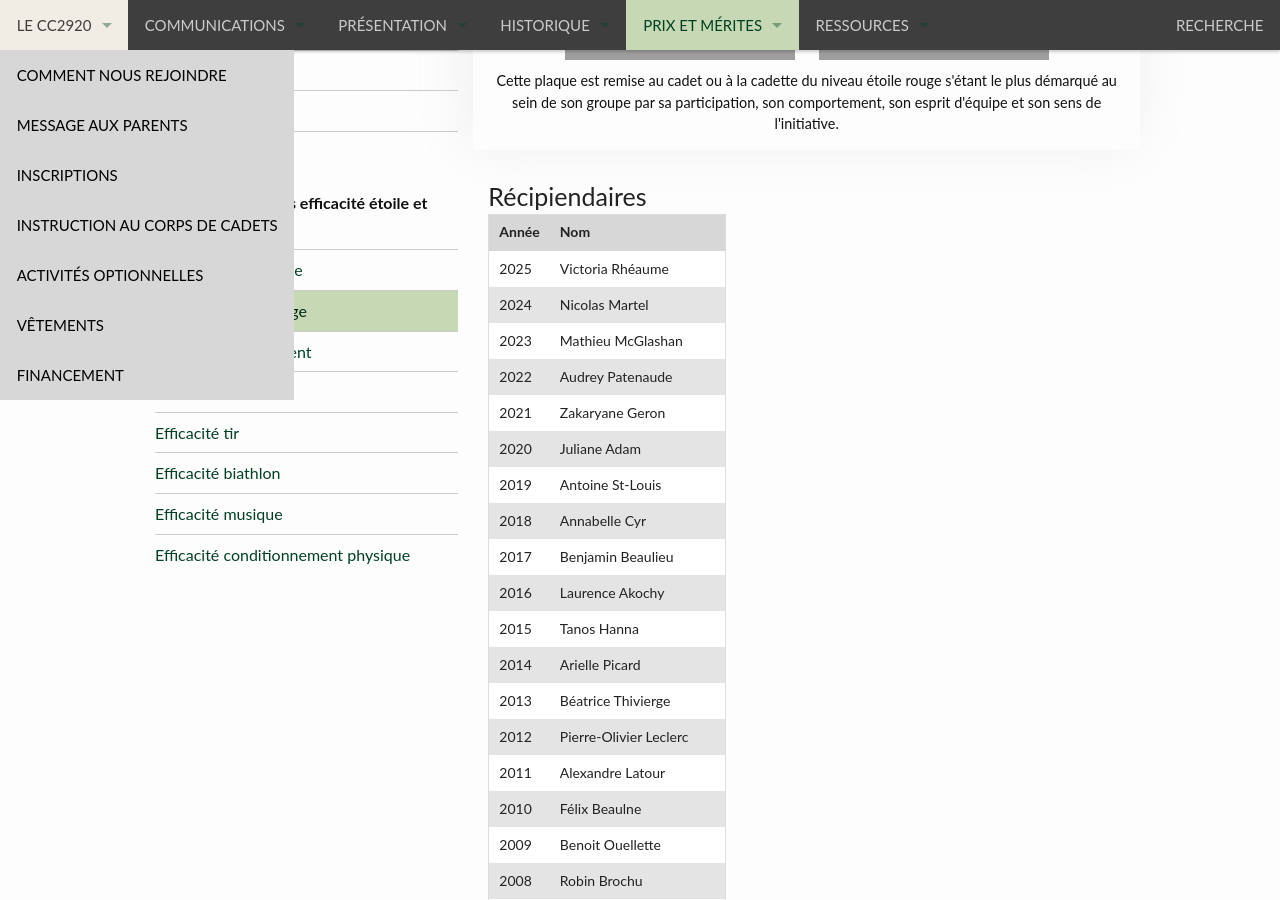
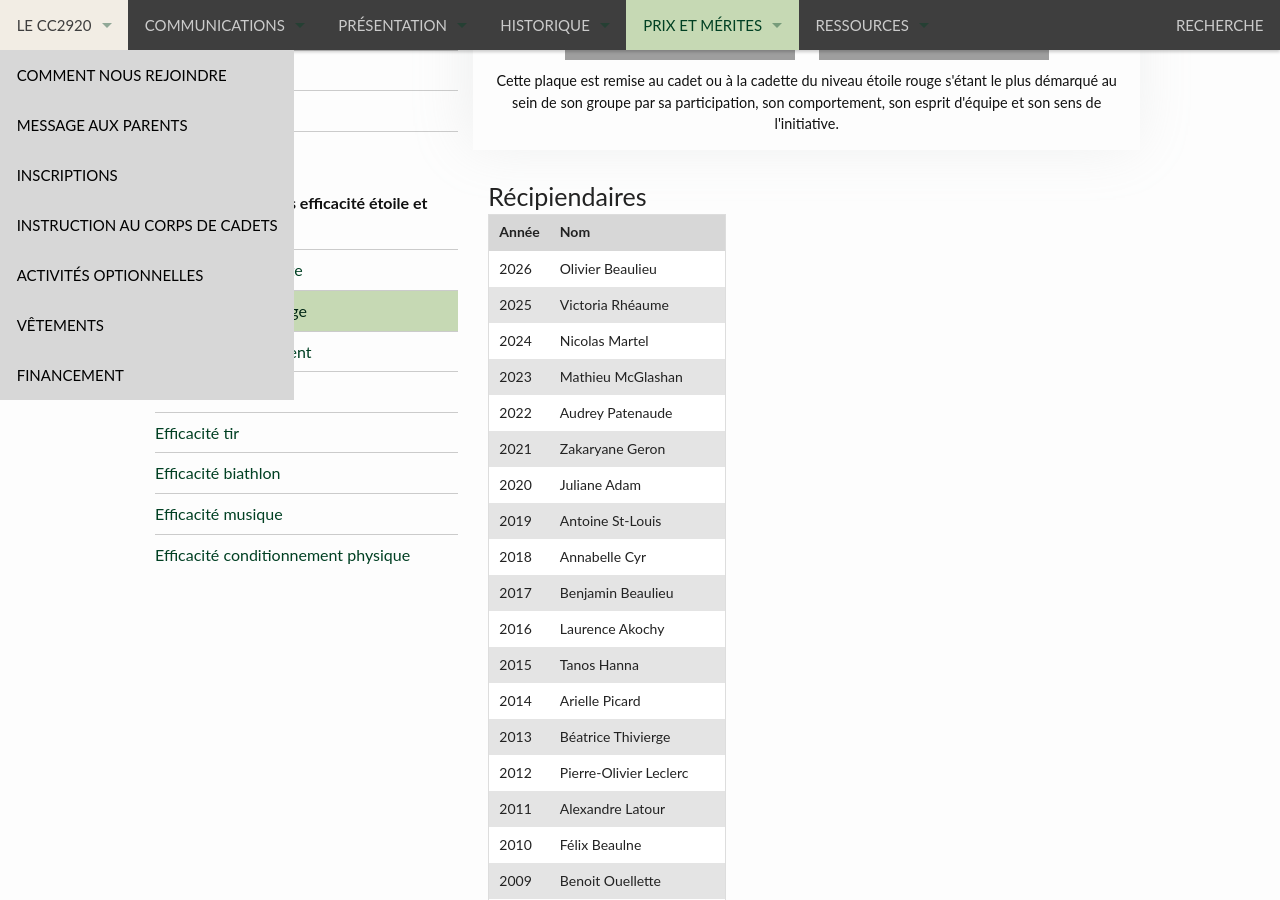
Before and after one commit to CC2920/web, a Jekyll site: the page built from _prix/plaques-trophees/efficacite-etoile-rouge.md, in a window 1280 px wide and 900 px high, scrolled down 611 px. Built offline with Jekyll 4.4.1, drawn with Linux system fonts in a browser that asks for light colours.

Commit message:
Add 2026 recipient to efficiency award list

```diff
--- a/_prix/plaques-trophees/efficacite-etoile-rouge.md
+++ b/_prix/plaques-trophees/efficacite-etoile-rouge.md
@@ -17,6 +17,7 @@ prix:
 
 | Année | Nom |
 | --- | --- |
+| 2026 | Olivier Beaulieu |
 | 2025 | Victoria Rhéaume |
 | 2024 | Nicolas Martel |
 | 2023 | Mathieu McGlashan |
```
